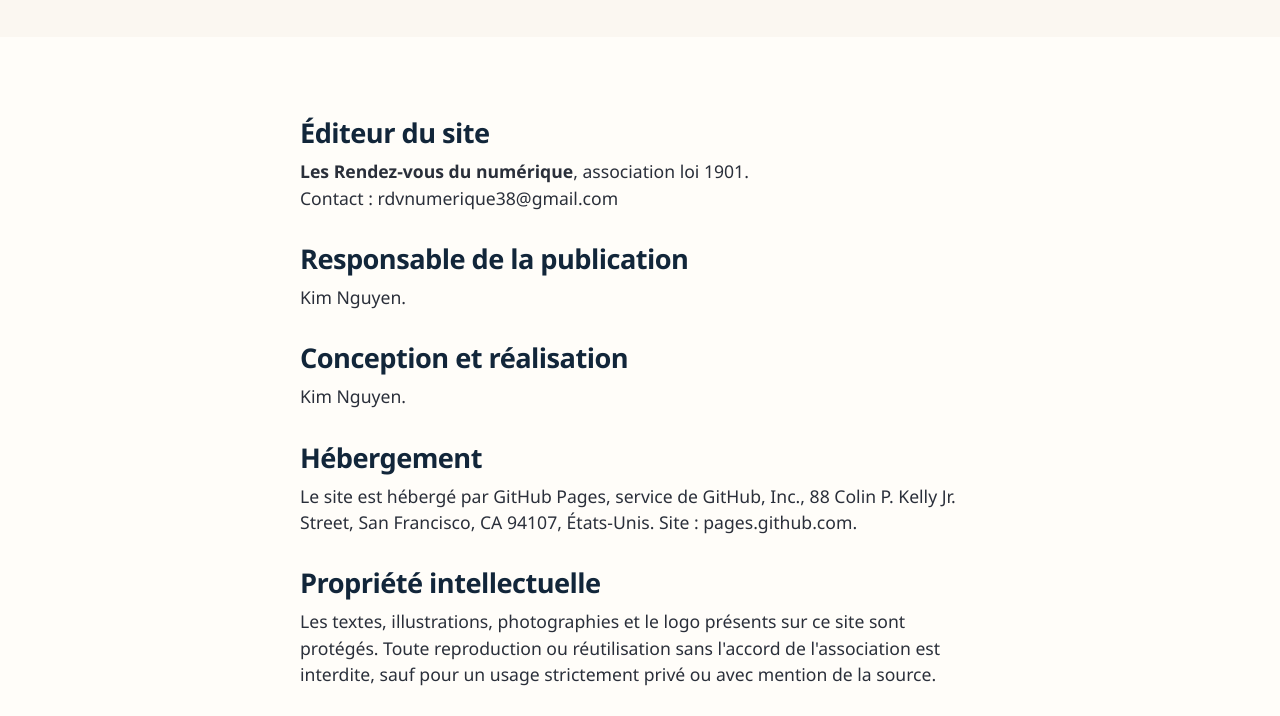
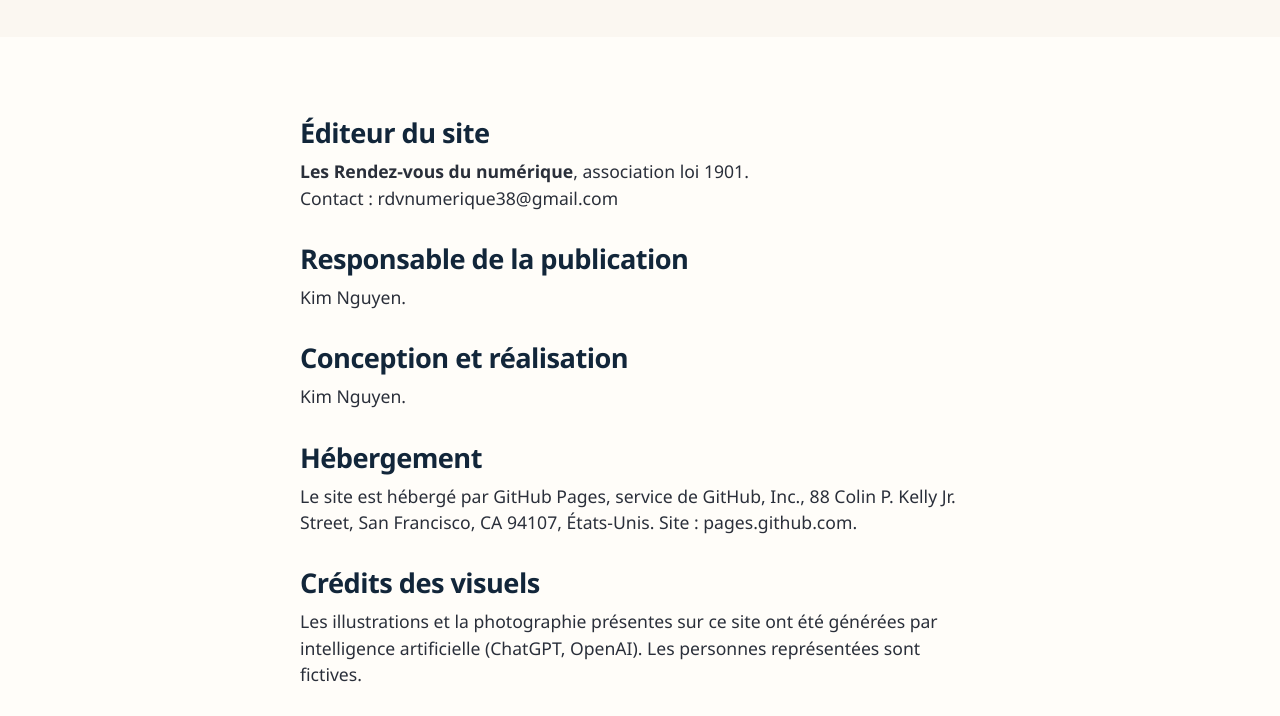
Before and after one commit to kim-ngn/rendez-vous-numerique, a plain HTML site: page mentions-legales.html in a window 1280 px wide. Shown: the part 234-950 px from the top of the page. Drawn offline with Linux system fonts and the light colour scheme.

Commit message:
Mentionne les visuels générés par IA
Co-Authored-By: Claude Sonnet 5.5 <noreply@anthropic.com>

```diff
--- a/mentions-legales.html
+++ b/mentions-legales.html
@@ -33,6 +33,8 @@
   <p>Kim Nguyen.</p>
   <h2>Hébergement</h2>
   <p>Le site est hébergé par GitHub Pages, service de GitHub, Inc., 88 Colin P. Kelly Jr. Street, San Francisco, CA 94107, États-Unis. Site : <a href="https://pages.github.com" rel="noreferrer">pages.github.com</a>.</p>
+  <h2>Crédits des visuels</h2>
+  <p>Les illustrations et la photographie présentes sur ce site ont été générées par intelligence artificielle (ChatGPT, OpenAI). Les personnes représentées sont fictives.</p>
   <h2>Propriété intellectuelle</h2>
   <p>Les textes, illustrations, photographies et le logo présents sur ce site sont protégés. Toute reproduction ou réutilisation sans l'accord de l'association est interdite, sauf pour un usage strictement privé ou avec mention de la source.</p>
   <h2>Responsabilité</h2>
```
